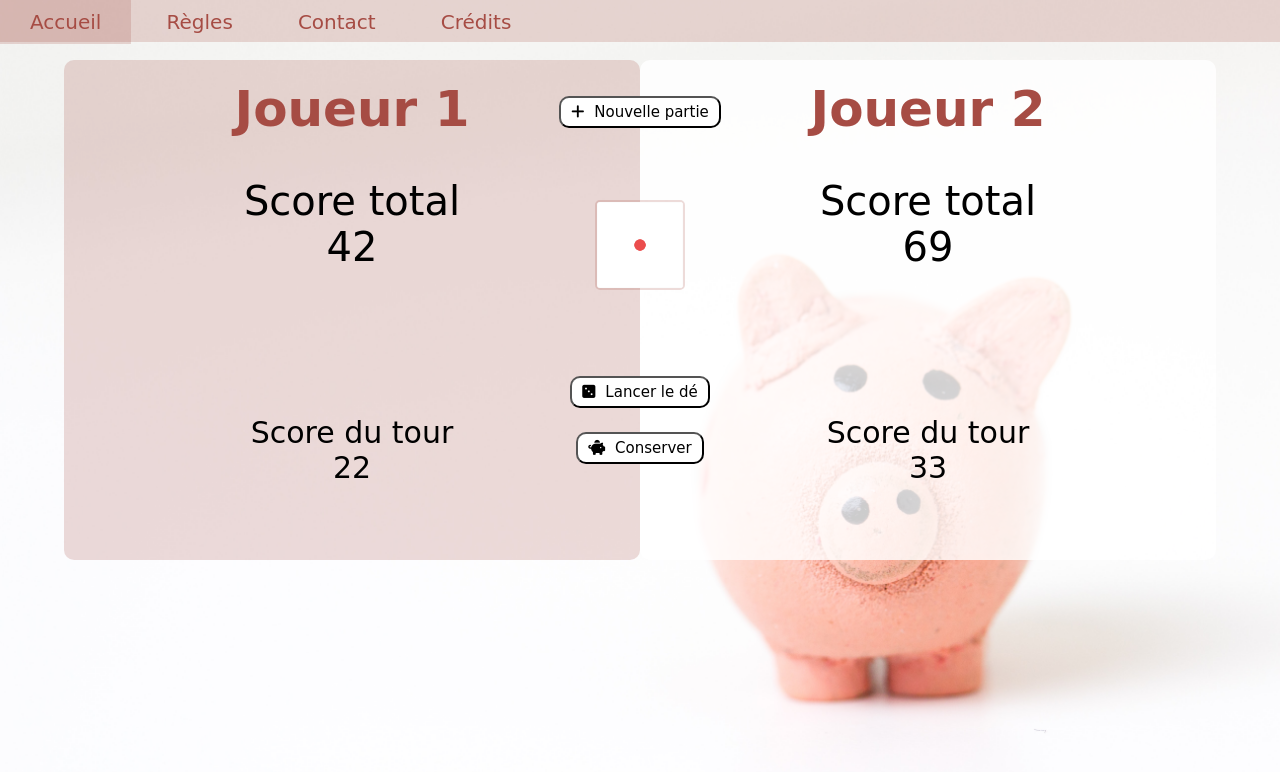
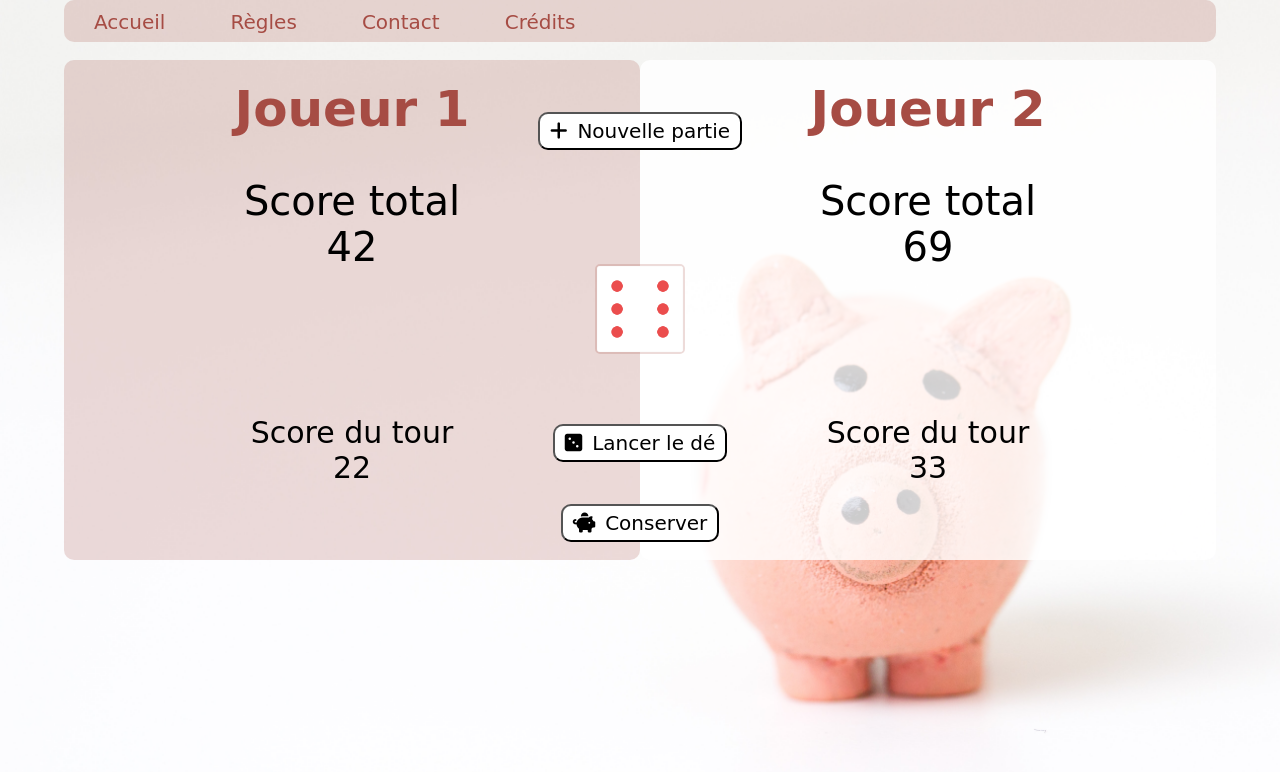
Before and after one commit to FischKevin/Pig-Game, a website: page index.html in a window 1280 px wide. Both pictures are taken after a click on the button "Lancer le dé". Drawn offline with Linux system fonts and the light colour scheme; a web font is replaced by a local one.

Commit message:
ended html and css (for the moment) + begin js

```diff
--- a/app.js
+++ b/app.js
@@ -9,17 +9,34 @@ GAME RULES:
 
 */
 
-let scores = [0, 0];
-let roundScore = 0;
-let activePlayer = 0;
+
 
 //document.querySelector('#current-' + activePlayer).textContent = dice;
 
-document.querySelector('.dice').style.display = 'none';
+init();
 
 document.querySelector('.btn-roll').addEventListener('click', function() {
     var dice = Math.floor(Math.random() * 6) + 1;
     let diceDom = document.querySelector('.dice');
     diceDom.style.display = 'block';
-    diceDom.src = 'dice-' + dice + '.png';
+    diceDom.src = '/img/dice/dice-' + dice + '.png';
 });
+
+document.querySelector('.btn-hold').addEventListener('click', function() {
+
+});
+
+document.querySelector('.btn-new').addEventListener('click', function() {
+    init();
+});
+
+
+
+
+function init() {
+    let scores = [0, 0];
+    let roundScore = 0;
+    let activePlayer = 0;
+
+    document.querySelector('.dice').style.display = 'none';
+}
--- a/index.html
+++ b/index.html
@@ -46,6 +46,7 @@
     </div>
 </body>
     <script src="https://kit.fontawesome.com/ee84ea85d0.js" crossorigin="anonymous"></script>
+    <script src="app.js"></script>
 </html>
 
 
--- a/sass/components/_buttons.scss
+++ b/sass/components/_buttons.scss
@@ -1,6 +1,6 @@
 button {
     position: absolute;
-    font-size: 15px;
+    font-size: 20px;
     padding: 5px 10px;
     border-radius: 10px;
     background: white;
@@ -10,14 +10,14 @@ button {
 }
 
  .btn-new {
-    top: 12%;
+    top: 14%;
+ }
+
+ .btn-roll {
+    top: 53%;
  }
 
  .btn-hold {
-    top: 54%;
+   top: 63%;
 
- }
-
- .btn-roll {
-    top: 47%;
- }
+}
--- a/sass/layout/_game.scss
+++ b/sass/layout/_game.scss
@@ -52,7 +52,7 @@
 .dice {
     height: 90px;
     width: auto;
-    top: 25%;
+    top: 33%;
     position: absolute;
     border: solid 2px $color-light-pink;
     border-radius: 5px;
--- a/sass/layout/_navigation.scss
+++ b/sass/layout/_navigation.scss
@@ -5,9 +5,11 @@
     position: fixed;
     top: 0%;
     height: 42px;
-    width: 100%;
+    width: 90%;
+    left: 5%;
     z-index: 10;
     background-color: $color-light-pink;
+    border-radius: 10px;
     li {
         display: inline-block;
         padding: 10px;
--- a/todo.txt
+++ b/todo.txt
@@ -16,3 +16,4 @@
 - favicon cochon
 - newsletter
 - nettoyer les polices non utilisées
+- nettoyer les .scss non utilisés
```
Also changed, not shown: css/style.css, 1 other file.
